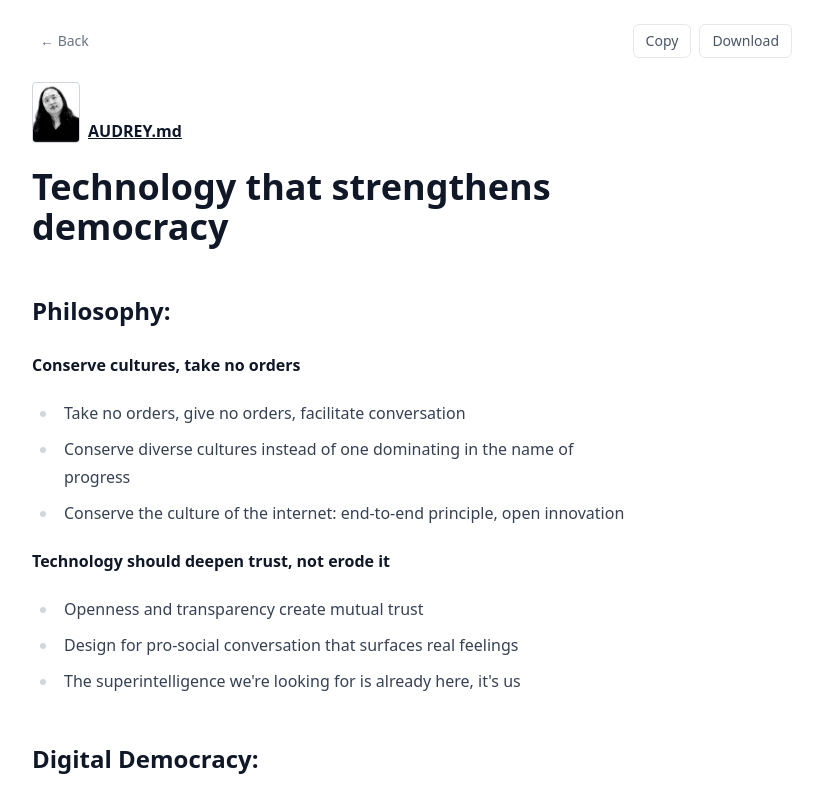
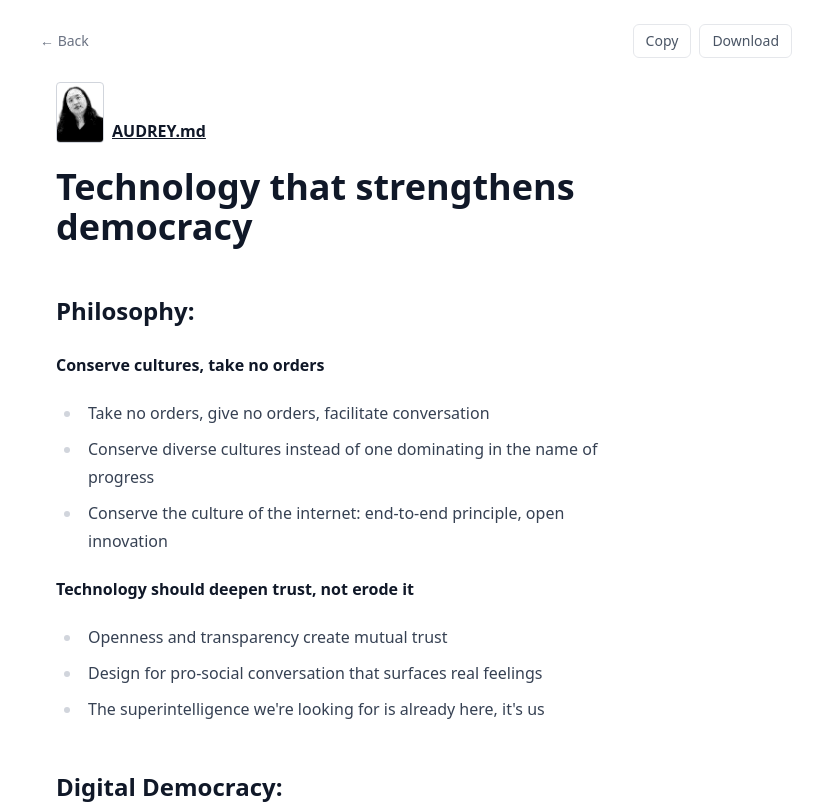
Before and after one commit to Utopian-Contributors/archive, a React (Vite) app: page /file/AUDREY.md in a window 1280 px wide. Shown: the top 804 px of the page, without its empty margins (224-1047 px from the left). Built offline with nearby package versions, Linux system fonts and the light colour scheme.

Commit message:
fix: detail page

```diff
--- a/src/components/FileDetail.tsx
+++ b/src/components/FileDetail.tsx
@@ -68,7 +68,7 @@ function FileDetail({ files }: { files: FileEntry[] }) {
         </div>
       </div>
       {file.thumbnail && (
-        <div className="flex items-end gap-2 mb-6">
+        <div className="flex items-end gap-2 px-6 mb-6">
           <img
             src={file.thumbnail}
             alt={file.name}
@@ -79,7 +79,7 @@ function FileDetail({ files }: { files: FileEntry[] }) {
           </h1>
         </div>
       )}
-      <article className="prose prose-gray pb-12">
+      <article className="prose prose-gray px-6 pb-12">
         <Markdown>{file.content}</Markdown>
       </article>
     </div>
```
